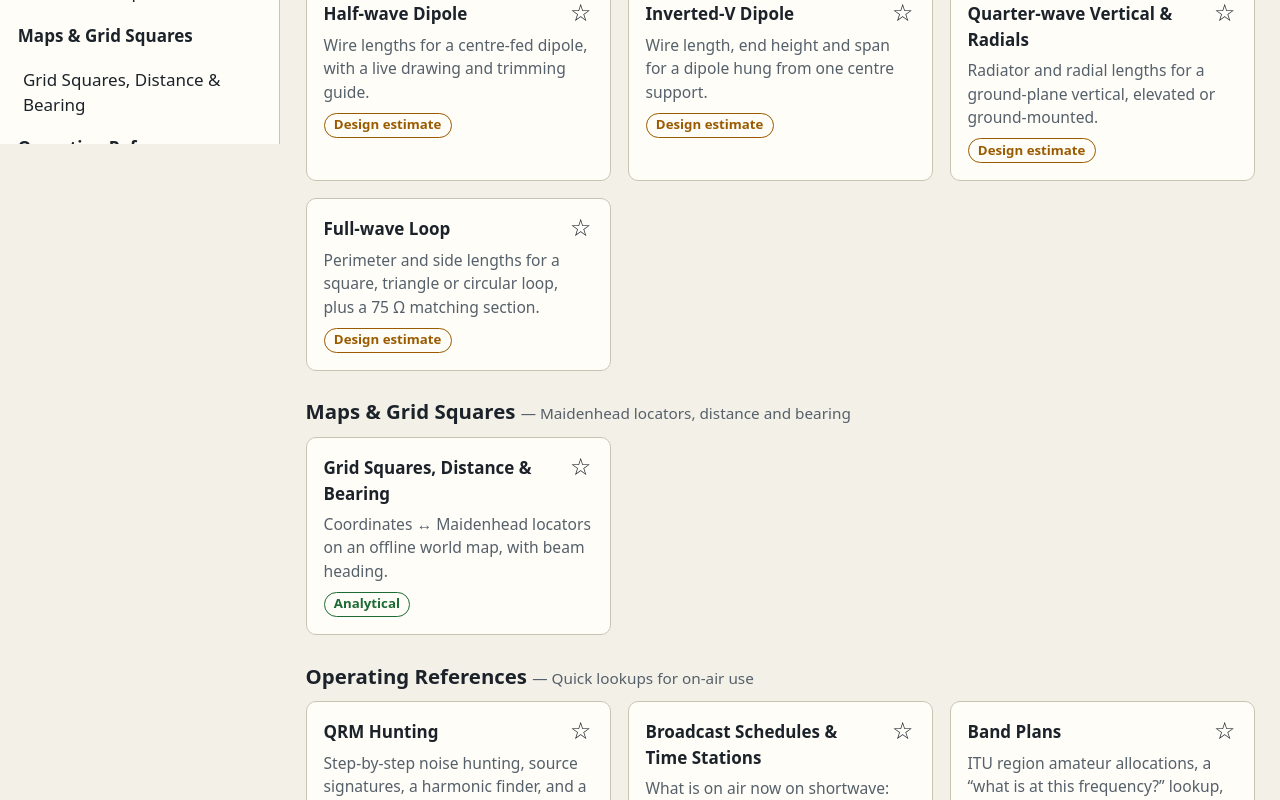
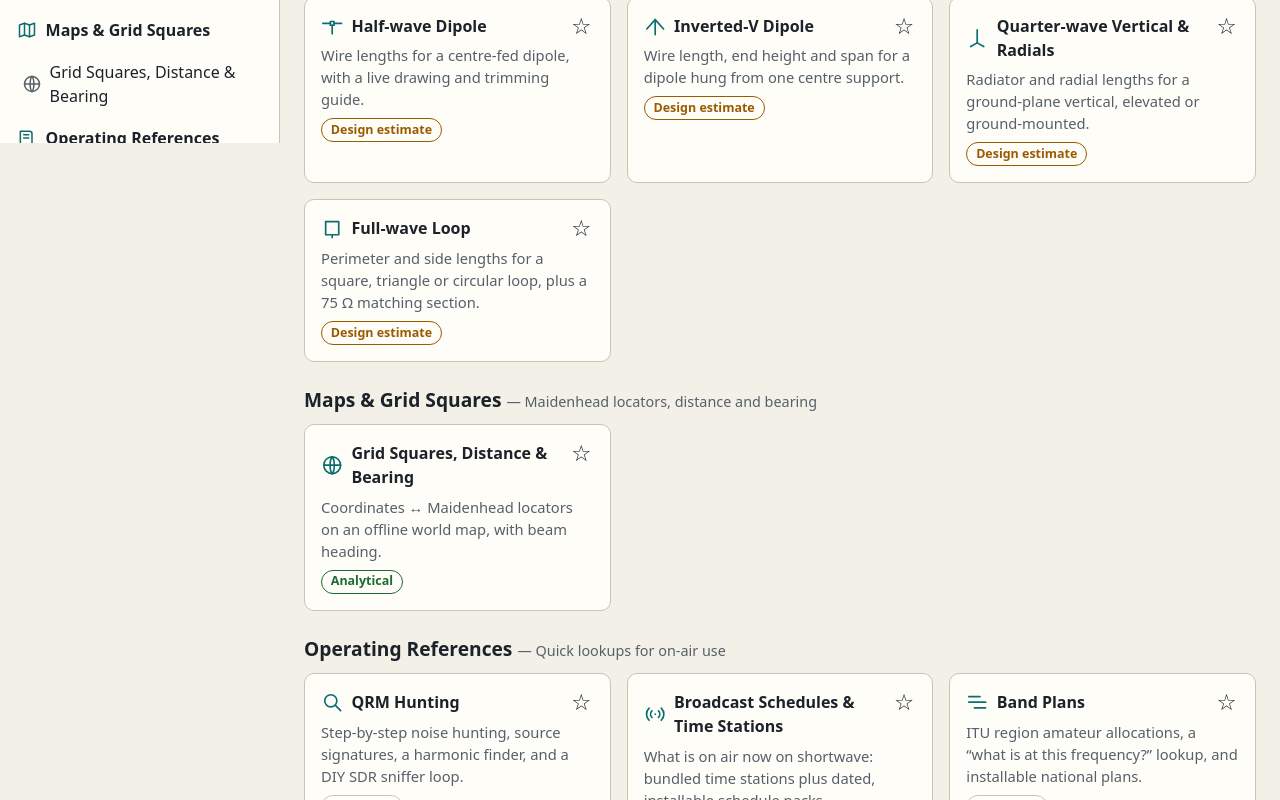
Before and after one commit to armysarge/ham-radio-tools, a Vue app: page / in a window 1280 px wide. Shown: the part 660-1460 px from the top of the page. Built offline with nearby package versions, Linux system fonts and the light colour scheme.

Commit message:
Menu icons, 1px smaller base font, themed scrollbars

```diff
--- a/src/App.vue
+++ b/src/App.vue
@@ -1,8 +1,9 @@
 <script setup lang="ts">
 import { computed, onMounted, onUnmounted, ref, watch } from 'vue'
 import { useRoute, useRouter } from 'vue-router'
-import { CATEGORIES, tools } from './core/registry'
+import { CATEGORIES, CATEGORY_ICON, iconFor, tools } from './core/registry'
 import { state } from './core/store'
+import NavIcon from './components/NavIcon.vue'
 
 const route = useRoute(), router = useRouter()
 const q = ref(typeof route.query.q === 'string' ? route.query.q : '')
@@ -46,18 +47,18 @@ function cycleTheme() { state.theme = ({ system: 'light', light: 'dark', dark: '
     <aside class="sidebar" :class="{ open: menu }" aria-label="Main navigation">
       <button class="drawer-close" @click="menu = false">✕ Close</button>
       <nav>
-        <router-link to="/">All tools</router-link>
+        <router-link to="/"><NavIcon name="home" />All tools</router-link>
         <template v-if="favTools.length">
           <div class="group-title">Favorites</div>
-          <router-link v-for="t in favTools" :key="'f' + t.id" :to="`/tool/${t.id}`">★ {{ t.title }}</router-link>
+          <router-link v-for="t in favTools" :key="'f' + t.id" :to="`/tool/${t.id}`"><NavIcon name="star" />{{ t.title }}</router-link>
         </template>
         <details v-for="c in CATEGORIES" :key="c.id" open>
-          <summary>{{ c.name }}</summary>
-          <router-link v-for="t in tools.filter((x) => x.category === c.id)" :key="t.id" :to="`/tool/${t.id}`">{{ t.title }}</router-link>
+          <summary><NavIcon :name="CATEGORY_ICON[c.id]" />{{ c.name }}</summary>
+          <router-link v-for="t in tools.filter((x) => x.category === c.id)" :key="t.id" :to="`/tool/${t.id}`"><NavIcon :name="iconFor(t.id)" />{{ t.title }}</router-link>
         </details>
         <div class="group-title">Your data</div>
-        <router-link to="/saved">Saved designs</router-link>
-        <router-link to="/settings">Settings &amp; content</router-link>
+        <router-link to="/saved"><NavIcon name="saved" />Saved designs</router-link>
+        <router-link to="/settings"><NavIcon name="settings" />Settings &amp; content</router-link>
         <p class="muted" style="font-size:.8rem;margin:.8rem .6rem">Ham Radio Tools v{{ version }} · by ZS6SHZ</p>
       </nav>
     </aside>
--- /dev/null
+++ b/src/components/NavIcon.vue
@@ -0,0 +1,41 @@
+<script setup lang="ts">
+// Small original line icons (24×24, drawn for this app), inlined so nothing is fetched at runtime.
+defineProps<{ name: string }>()
+const ICONS: Record<string, string[]> = {
+  home: ['M3 11l9-8 9 8', 'M5 10v10h14V10', 'M10 20v-6h4v6'],
+  star: ['M12 3l2.8 5.7 6.2.9-4.5 4.4 1 6.2L12 17.3 6.5 20.2l1-6.2L3 9.6l6.2-.9z'],
+  saved: ['M6 3h12v18l-6-4-6 4z'],
+  settings: ['M12 8.5a3.5 3.5 0 100 7 3.5 3.5 0 000-7z', 'M12 2v3 M12 19v3 M2 12h3 M19 12h3 M4.9 4.9L7 7 M17 17l2.1 2.1 M4.9 19.1L7 17 M17 7l2.1-2.1'],
+  rf: ['M13 2L5 14h6l-1 8 8-12h-6z'],
+  antenna: ['M12 21V8', 'M8 21h8', 'M12 8L7 3', 'M12 8l5-5', 'M5 11a9 9 0 000 0'],
+  map: ['M9 4L3 6v14l6-2 6 2 6-2V4l-6 2z', 'M9 4v14', 'M15 6v14'],
+  ops: ['M4 4h11a3 3 0 013 3v13H7a3 3 0 01-3-3z', 'M8 8h6', 'M8 12h6'],
+  wave: ['M2 12c1.5-6 3.5-6 5 0s3.5 6 5 0 3.5-6 5 0 2.5 4 3 3'],
+  resistor: ['M2 12h4l2-5 3 10 3-10 3 10 2-5h3'],
+  bars: ['M5 20v-8', 'M10 20V6', 'M15 20v-10', 'M20 20V4'],
+  swr: ['M3 20V4', 'M3 20h18', 'M5 6c4 10 8 12 14 12'],
+  coil: ['M2 15h3c0-7 4-7 4 0', 'M9 15c0-7 4-7 4 0', 'M13 15c0-7 4-7 4 0', 'M17 15h5'],
+  coax: ['M12 4a8 8 0 100 16 8 8 0 000-16z', 'M12 9a3 3 0 100 6 3 3 0 000-6z'],
+  dipole: ['M2 9h8', 'M14 9h8', 'M10 7h4v4h-4z', 'M12 11v9'],
+  invertedv: ['M3 15L12 5l9 10', 'M12 5v16'],
+  vertical: ['M12 3v14', 'M5 21l7-4 7 4'],
+  loop: ['M5 5h14v14H5z', 'M12 19v3'],
+  globe: ['M12 3a9 9 0 100 18 9 9 0 000-18z', 'M3 12h18', 'M12 3c3 3 3 15 0 18', 'M12 3c-3 3-3 15 0 18'],
+  search: ['M10.5 4a6.5 6.5 0 100 13 6.5 6.5 0 000-13z', 'M15.5 15.5L21 21'],
+  broadcast: ['M12 12h.01', 'M8.5 8.5a5 5 0 000 7', 'M15.5 8.5a5 5 0 010 7', 'M5.5 5.5a9 9 0 000 13', 'M18.5 5.5a9 9 0 010 13'],
+  plan: ['M3 6h12', 'M3 12h18', 'M9 18h12'],
+  pulse: ['M2 12h3l2-6 3 12 3-12 2 6h7'],
+  list: ['M4 6h16', 'M4 12h10', 'M4 18h14'],
+  pi: ['M5 6h14', 'M9 6v13', 'M15 6v10c0 2 1 3 3 3'],
+  morse: ['M4 12h.01', 'M8 12h6', 'M18 12h.01'],
+  badge: ['M4 5h16v14H4z', 'M8 10a2 2 0 104 0 2 2 0 10-4 0', 'M7 17c.5-2 4.5-2 5 0', 'M15 10h3', 'M15 14h3'],
+  q: ['M12 4a7 7 0 100 14 7 7 0 000-14z', 'M14 16l5 5'],
+  letterA: ['M5 20L12 4l7 16', 'M8 14h8'],
+}
+</script>
+
+<template>
+  <svg class="nav-icon" viewBox="0 0 24 24" fill="none" stroke="currentColor" stroke-width="1.8" stroke-linecap="round" stroke-linejoin="round" aria-hidden="true" focusable="false">
+    <path v-for="d in ICONS[name] ?? ICONS.wave" :key="d" :d="d" />
+  </svg>
+</template>
--- a/src/components/ToolLayout.vue
+++ b/src/components/ToolLayout.vue
@@ -1,6 +1,7 @@
 <script setup lang="ts">
 import { computed } from 'vue'
-import { KIND_LABEL, toolById } from '../core/registry'
+import { KIND_LABEL, iconFor, toolById } from '../core/registry'
+import NavIcon from './NavIcon.vue'
 import { isFavorite, toggleFavorite } from '../core/store'
 
 const props = defineProps<{ id: string; references?: string[] }>()
@@ -13,7 +14,7 @@ const fav = computed(() => isFavorite(props.id))
     <header class="tool-head">
       <div style="display:flex;gap:.75rem;align-items:flex-start;justify-content:space-between">
         <div>
-          <h1>{{ tool.title }}</h1>
+          <h1 style="display:flex;gap:.6rem;align-items:center"><NavIcon :name="iconFor(id)" style="color:var(--accent);width:1.1em;height:1.1em;flex:none" />{{ tool.title }}</h1>
           <p class="muted" style="margin:0 0 .4rem">{{ tool.summary }}</p>
           <span class="kind" :class="tool.kind" :title="tool.kind === 'empirical' ? 'Rule-of-thumb design estimate; not a simulation' : ''">{{ KIND_LABEL[tool.kind] }}</span>
         </div>
--- a/src/core/registry.ts
+++ b/src/core/registry.ts
@@ -93,6 +93,13 @@ export const tools: ToolDef[] = [
     keywords: ['nato', 'alpha', 'bravo', 'spelling', 'callsign'], component: load(() => import('../tools/Phonetic.vue')) },
 ]
 
+export const CATEGORY_ICON: Record<string, string> = { rf: 'rf', antenna: 'antenna', maps: 'map', ops: 'ops' }
+const TOOL_ICON: Record<string, string> = {
+  'frequency-wavelength': 'wave', 'ohms-law': 'resistor', 'dbm-watts': 'bars', swr: 'swr', 'reactance-resonance': 'coil', 'feedline-length': 'coax',
+  dipole: 'dipole', 'inverted-v': 'invertedv', vertical: 'vertical', loop: 'loop', maidenhead: 'globe', 'qrm-hunting': 'search', 'broadcast-schedules': 'broadcast',
+  'band-plans': 'plan', ctcss: 'pulse', abbreviations: 'list', constants: 'pi', cw: 'morse', callsign: 'badge', 'q-codes': 'q', phonetic: 'letterA',
+}
+export const iconFor = (id: string) => TOOL_ICON[id] ?? 'wave'
 export const toolById = (id: string) => tools.find((t) => t.id === id)
 
 export function searchTools(q: string): ToolDef[] {
--- a/src/core/store.ts
+++ b/src/core/store.ts
@@ -54,7 +54,7 @@ export function deleteDesign(id: string) { state.designs = state.designs.filter(
 export function applyAppearance() {
   const dark = state.theme === 'dark' || (state.theme === 'system' && matchMedia?.('(prefers-color-scheme: dark)').matches)
   document.documentElement.dataset.resolved = dark ? 'dark' : 'light'
-  document.documentElement.style.setProperty('--base', { normal: '17px', large: '19px', xlarge: '22px' }[state.textSize])
+  document.documentElement.style.setProperty('--base', { normal: '16px', large: '18px', xlarge: '21px' }[state.textSize])
 }
 
 /** Parameters of the saved design named by `?load=<id>` for this tool, if any. */
--- a/src/style.css
+++ b/src/style.css
@@ -5,7 +5,7 @@
   --wire: #b4540a; --dim: #0b6e6e; --land: #d9d3c0; --sea: #e8f0f2; --grid: #8a8f94;
   --font: system-ui, "Segoe UI", Roboto, "Helvetica Neue", Arial, sans-serif;
   --mono: ui-monospace, "Cascadia Mono", Consolas, Menlo, monospace;
-  --radius: 10px; --base: 17px;
+  --radius: 10px; --base: 16px;
 }
 :root[data-resolved='dark'] {
   --bg: #11161b; --panel: #1a2129; --panel2: #232c36; --ink: #e8e6df; --muted: #a2adb6;
@@ -140,3 +140,18 @@ svg.diagram { width: 100%; height: auto; display: block; }
 .unit-select { width: auto; min-width: 6.5rem; }
 @media (max-width: 480px) { .unit-select { min-width: 0; padding: .3rem .3rem; } }
 .cols > * { min-width: 0; }
+
+/* icons */
+.nav-icon { width: 1.25em; height: 1.25em; flex: none; }
+.sidebar summary .nav-icon { margin-right: .55rem; color: var(--accent); }
+.sidebar nav a .nav-icon { color: var(--muted); }
+.sidebar nav a.router-link-exact-active .nav-icon { color: inherit; }
+
+/* scrollbars: thin, themed, everywhere (Firefox uses the standard properties, Chromium/Edge/Electron the -webkit- ones) */
+* { scrollbar-width: thin; scrollbar-color: var(--line) transparent; }
+*::-webkit-scrollbar { width: 10px; height: 10px; }
+*::-webkit-scrollbar-track { background: transparent; }
+*::-webkit-scrollbar-thumb { background: var(--line); border-radius: 8px; border: 2px solid transparent; background-clip: content-box; min-height: 36px; }
+*::-webkit-scrollbar-thumb:hover { background: var(--muted); background-clip: content-box; }
+*::-webkit-scrollbar-thumb:active { background: var(--accent); background-clip: content-box; }
+*::-webkit-scrollbar-corner { background: transparent; }
--- a/src/views/Dashboard.vue
+++ b/src/views/Dashboard.vue
@@ -1,7 +1,8 @@
 <script setup lang="ts">
 import { computed } from 'vue'
 import { useRoute } from 'vue-router'
-import { CATEGORIES, KIND_LABEL, searchTools } from '../core/registry'
+import { CATEGORIES, KIND_LABEL, iconFor, searchTools } from '../core/registry'
+import NavIcon from '../components/NavIcon.vue'
 import { isFavorite, toggleFavorite } from '../core/store'
 
 const route = useRoute()
@@ -25,7 +26,7 @@ const groups = computed(() => [
     <div class="grid">
       <div v-for="t in g.items" :key="g.id + t.id" class="card tool-card">
         <router-link :to="`/tool/${t.id}`" style="text-decoration:none;color:inherit">
-          <h3>{{ t.title }}</h3><p>{{ t.summary }}</p>
+          <h3 style="display:flex;gap:.5rem;align-items:center"><NavIcon :name="iconFor(t.id)" style="color:var(--accent);width:1.4em;height:1.4em" />{{ t.title }}</h3><p>{{ t.summary }}</p>
           <span class="kind" :class="t.kind" style="margin-top:.5rem">{{ KIND_LABEL[t.kind] }}</span>
         </router-link>
         <button class="star ghost" :aria-pressed="isFavorite(t.id)" :aria-label="`${isFavorite(t.id) ? 'Remove' : 'Add'} ${t.title} ${isFavorite(t.id) ? 'from' : 'to'} favorites`" @click="toggleFavorite(t.id)">
```
Also changed, not shown: 6 other files (tests, documents, lock files or other folders).
